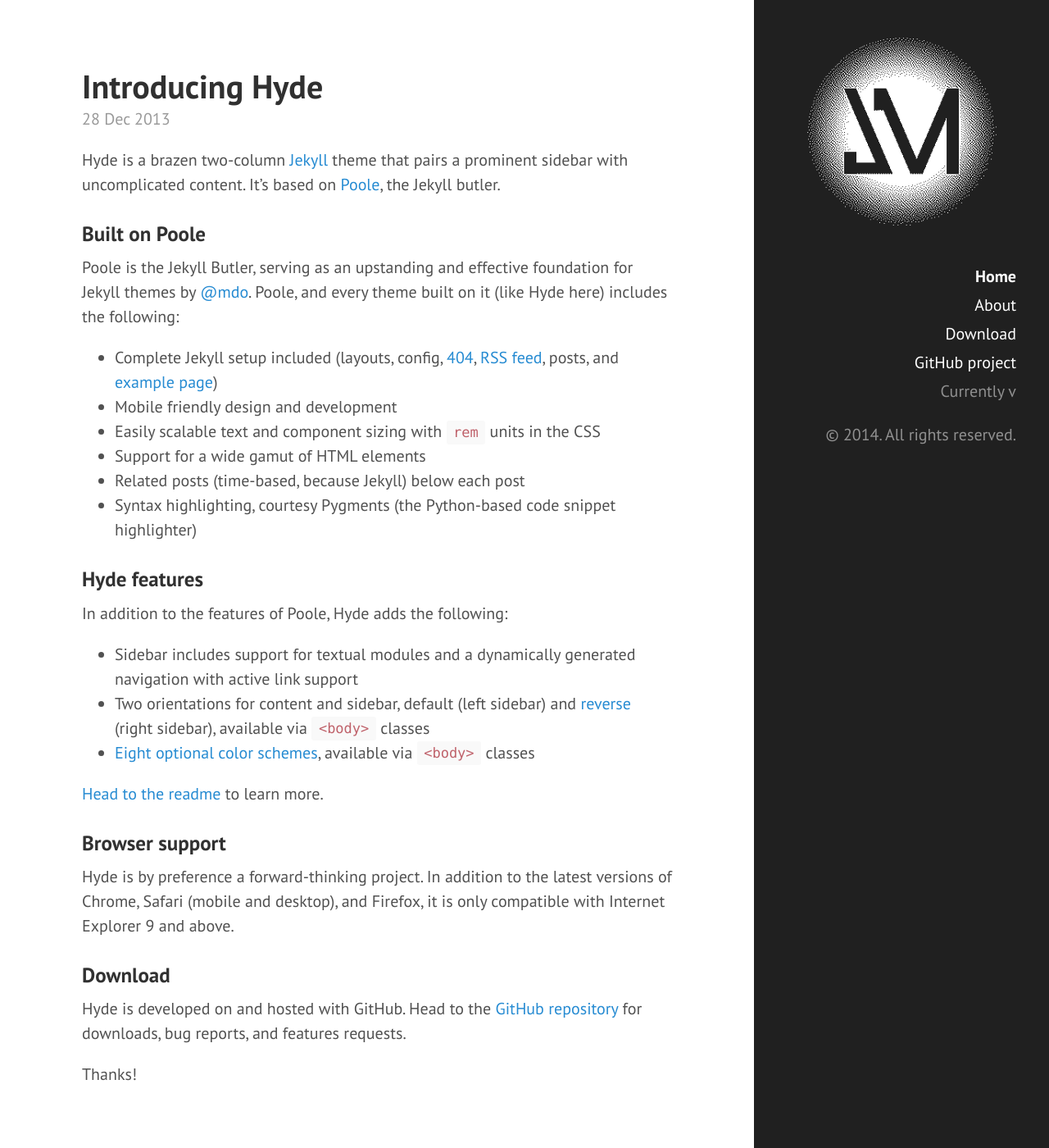
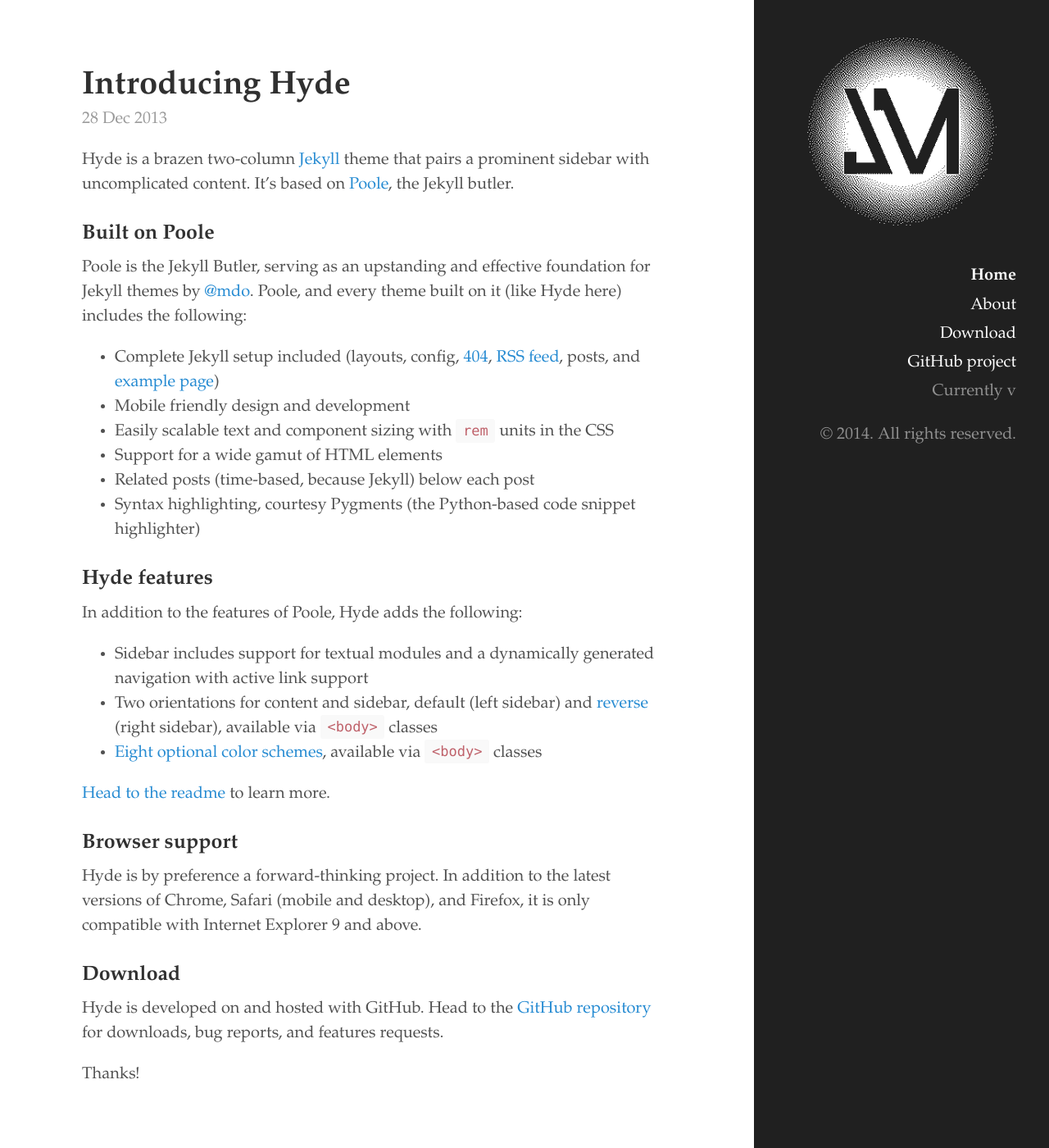
Before and after one commit to jessemillar/jessemillar.github.io, a Jekyll site: the page built from index.html, in a window 1280 px wide and 1400 px high. Shown: the whole window at 82% size. Built offline with Jekyll 4.4.1, drawn with Linux system fonts in a browser that asks for light colours; Markdown is read by kramdown in place of the engine named in the settings; the list of posts is cut into pages by our own code.

Commit message:
Better font

```diff
--- a/css/hyde.css
+++ b/css/hyde.css
@@ -32,7 +32,7 @@
  */
 
 html {
-  font-family: "PT Sans", Helvetica, Arial, sans-serif;
+  font-family: "Palatino Linotype", "Book Antiqua", Palatino, serif;
 }
 @media (min-width: 48em) {
   html {
```
